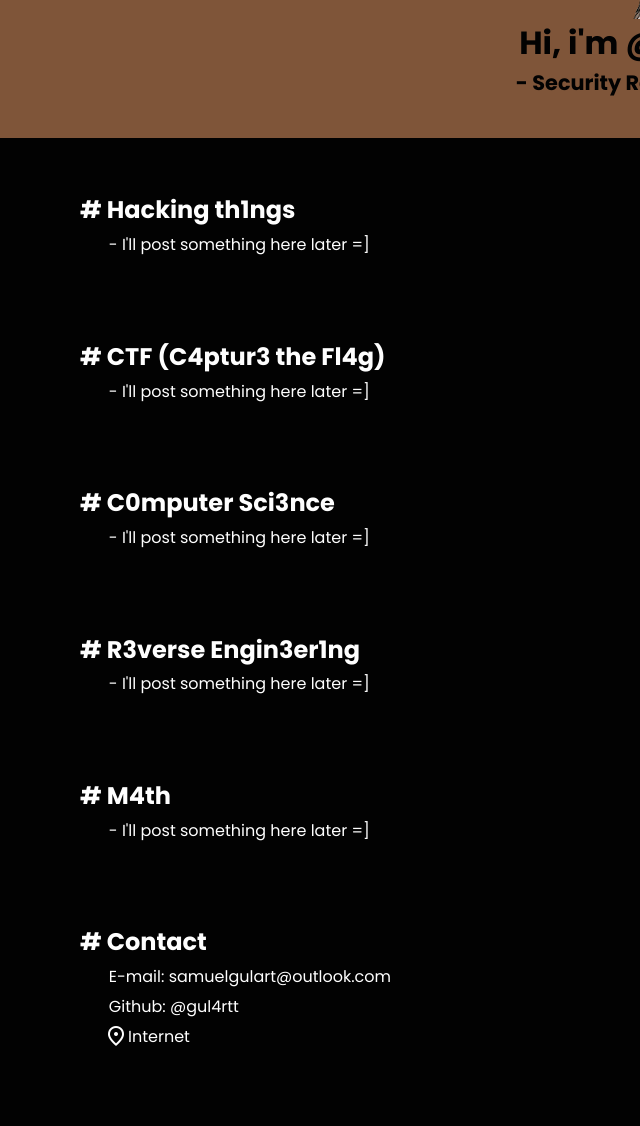
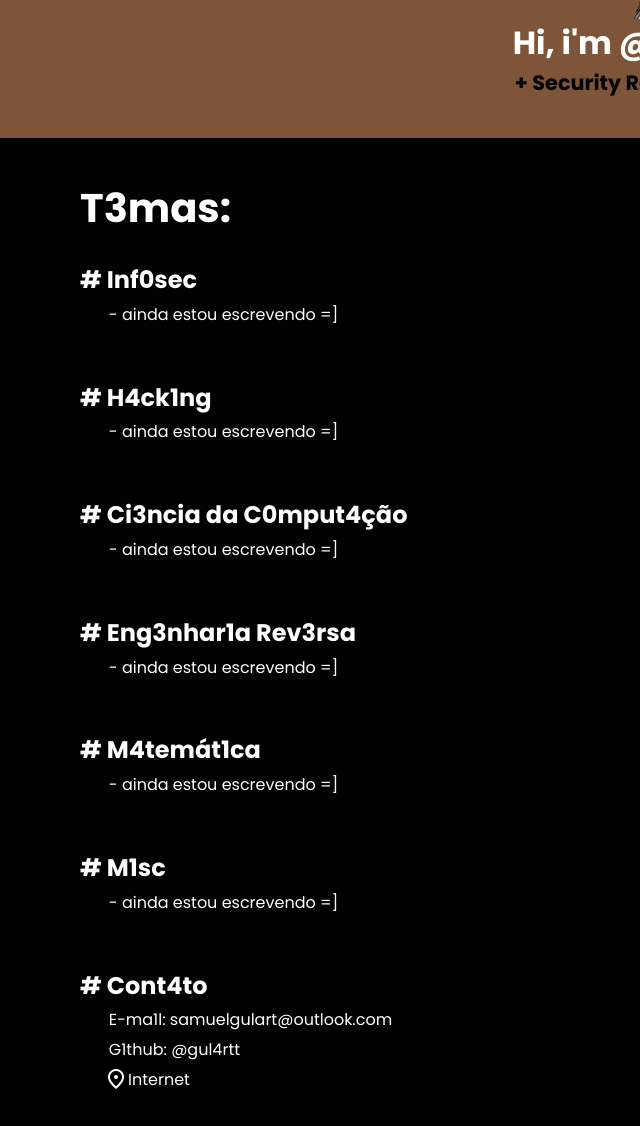
Before and after one commit to gul4rtt/security-blog, a plain HTML site: page index.html in a window 1280 px wide. Shown: the part 142-1268 px from the top of the page, without its empty margins (0-640 px from the left). Before the commit the page ends 1245 px from the top, so only its background shows below. Drawn offline with nearby package versions, Linux system fonts and the light colour scheme.

Commit message:
translate pt/br

```diff
--- a/assets/css/style.css
+++ b/assets/css/style.css
@@ -50,11 +50,16 @@ main{
 }
 
 main section{
-    margin: 3vw 0 3vw 5vw;
+    margin: 3vh 0 3vh 5vw;
     min-height: 8vh;
 }
 
-section h2{
+main h1{
+    margin: 3vh 0 0 5vw;
+    font-size: 2.5em;
+}
+
+section h2, h1{
     color: #FEFEFE;
 }
 
@@ -70,8 +75,8 @@ section ul li{
 }
 
 section ul li a{
-    color: inherit; /* blue colors for links too */
-    text-decoration: none; /* no underline */
+    color: inherit;
+    text-decoration: none;
     position: relative;
 }
 
--- a/index.html
+++ b/index.html
@@ -15,51 +15,61 @@
 <body>
     <header>
         <img src="assets/img/icon.gif" alt="">
-        <h1>Hi, i'm @gul4rt</h1>
-        <p>- Security Researcher -</p>
+        <h1>Hi, i'm @gulartt</h1>
+        <p>+ Security Researcher +</p>
     </header>
 
     <main>
+
+        <h1>T3mas:</h1>
+
         <section>
-            <h2># Hacking th1ngs</h2>
+            <h2># Inf0sec</h2>
             <ul>
-                <li><a href="./assets/pages/temporary.html">- I'll post something here later =]</a></li>
+                <li><a href="./assets/pages/temporary.html">- ainda estou escrevendo =]</a></li>
             </ul>
         </section>
 
         <section>
-            <h2># CTF (C4ptur3 the Fl4g)</h2>
+            <h2># H4ck1ng</h2>
             <ul>
-                <li><a href="./assets/pages/temporary.html">- I'll post something here later =]</a></li>
+                <li><a href="./assets/pages/temporary.html">- ainda estou escrevendo =]</a></li>
             </ul>
         </section>
 
         <section>
-            <h2># C0mputer Sci3nce</h2>
+            <h2># Ci3ncia da C0mput4ção</h2>
             <ul>
-                <li><a href="./assets/pages/temporary.html">- I'll post something here later =]</a></li>
+                <li><a href="./assets/pages/temporary.html">- ainda estou escrevendo =]</a></li>
             </ul>
         </section>
 
         <section>
-            <h2># R3verse Engin3er1ng</h2>
+            <h2># Eng3nhar1a Rev3rsa</h2>
             <ul>
-                <li><a href="./assets/pages/temporary.html">- I'll post something here later =]</a></li>
+                <li><a href="./assets/pages/temporary.html">- ainda estou escrevendo =]</a></li>
             </ul>
         </section>
 
         <section>
-            <h2># M4th</h2>
+            <h2># M4temát1ca</h2>
             <ul>
-                <li><a href="./assets/pages/temporary.html">- I'll post something here later =]</a></li>
+                <li><a href="./assets/pages/temporary.html">- ainda estou escrevendo =]</a></li>
             </ul>
         </section>
 
         <section>
-            <h2># Contact</h2>
+            <h2># M1sc</h2>
             <ul>
-                <li>E-mail: samuelgulart@outlook.com</li>
-                <li>Github: @gul4rtt</li>
+                <li><a href="./assets/pages/temporary.html">- ainda estou escrevendo =]</a></li>
+            </ul>
+        </section>
+
+        <section>
+            <h2># Cont4to</h2>
+            <ul>
+                <li>E-ma1l: samuelgulart@outlook.com</li>
+                <li>G1thub: @gul4rtt</li>
                 <li id="internet-icon">
                     <span class="material-symbols-outlined">
                         location_on
```
